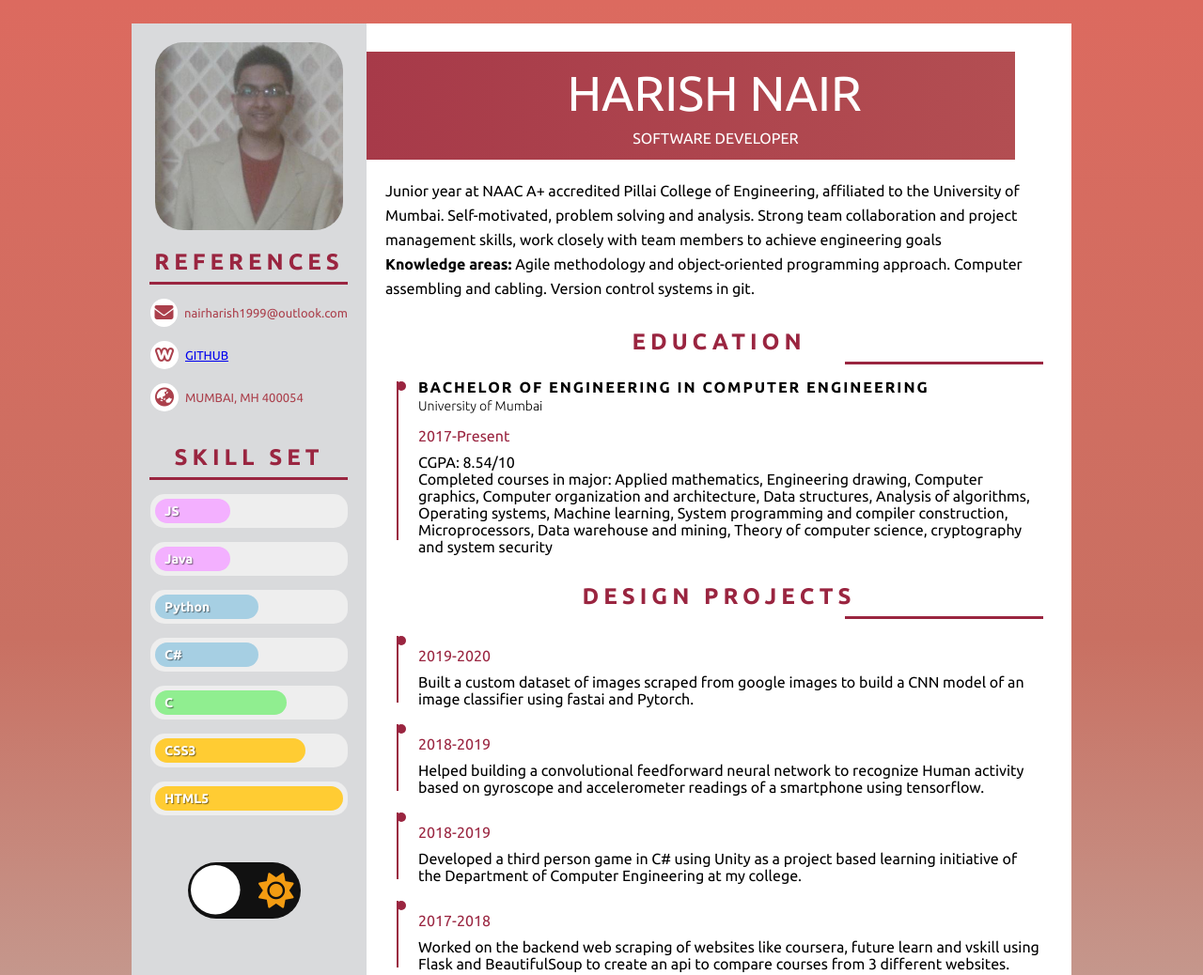
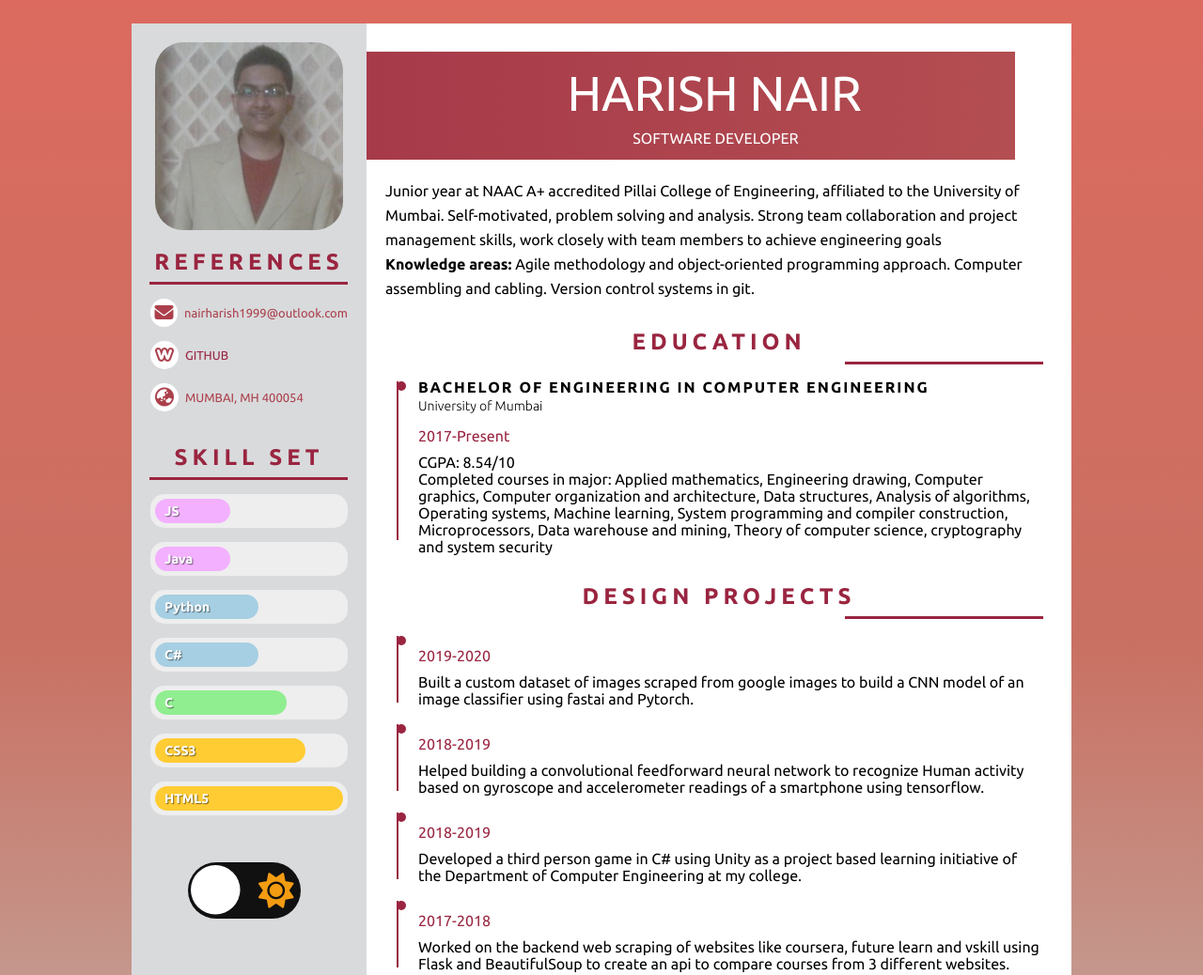
Before and after one commit to harishiker99/CV, a plain HTML site: page index.html in a window 1280 px wide. Shown: the top 1038 px of the page at 94% size. Drawn offline with Linux system fonts and the light colour scheme.

Commit message:
.text and a specificity issues

```diff
--- a/style.css
+++ b/style.css
@@ -76,6 +76,11 @@ body {
   color: #9A2540;
   font-size: 13px;
   text-transform: uppercase;
+}
+
+.left .text a {
+  text-decoration: none;
+  color: #9A2540;
 }
 
 /*-- CONTACT CONTAINER --*/
```
